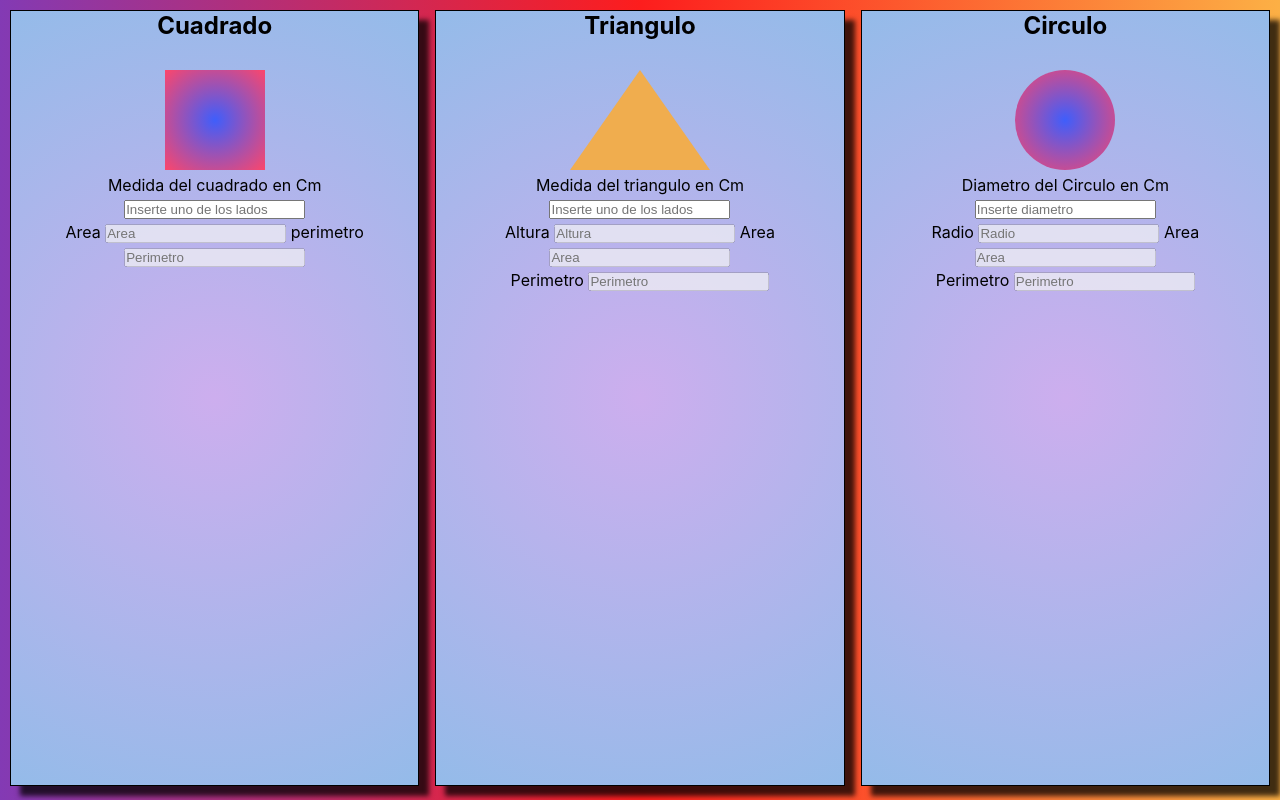
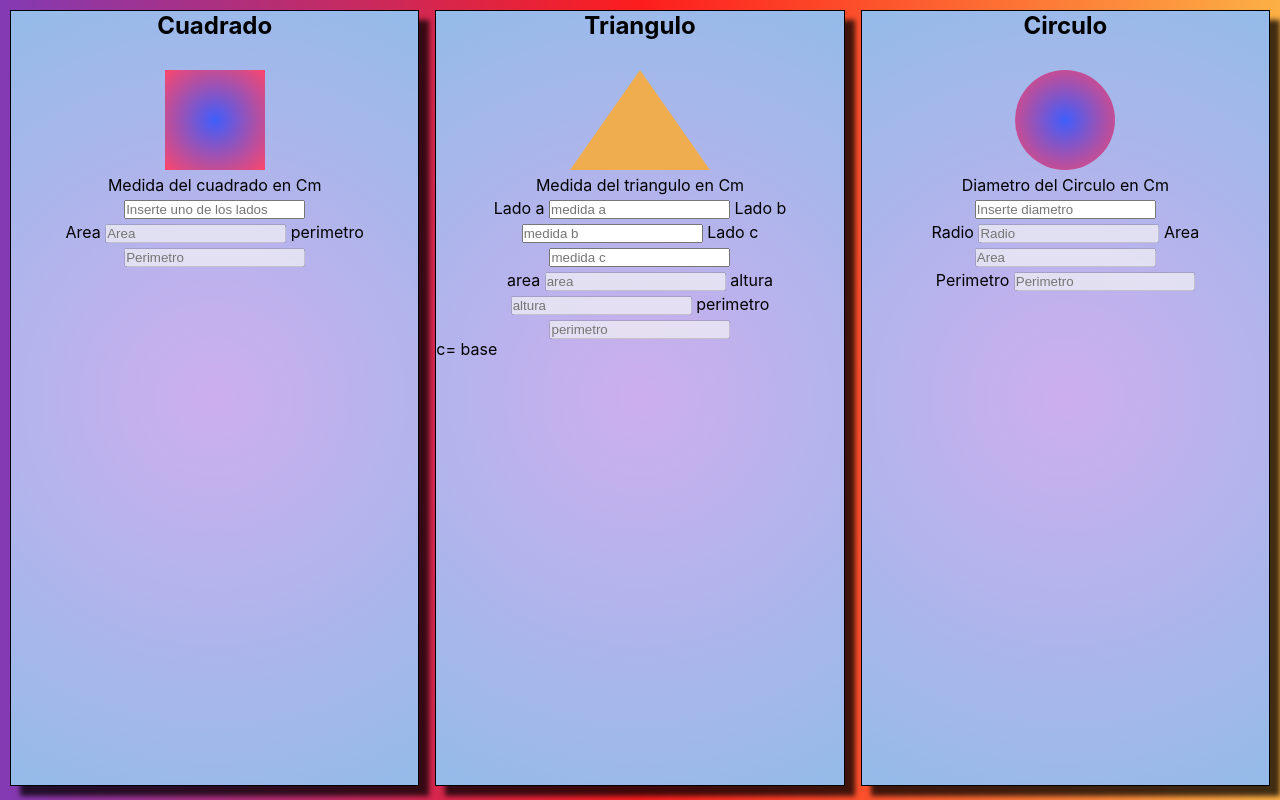
Before and after one commit to darko-132/figuras-geometricas, a plain HTML site: page index.html in a window 1280 px wide. Drawn offline with Linux system fonts and the light colour scheme.

Commit message:
se agrego deferentes triangulos

```diff
--- a/areas.js
+++ b/areas.js
@@ -14,7 +14,58 @@ function cuadrado(){
 }
 // calculo de medidas del triangulo
 function triangulo(){
-    let m= document.getElementById("mt").value;
+    const a =parseInt(document.getElementById("a").value);
+    const b =parseInt(document.getElementById("b").value);
+    const c =parseInt(document.getElementById("c").value);
+    var tT =document.getElementById("tTriangulo").innerHTML;
+     if(a===b && b===c && c===a){
+         let raiz= Math.sqrt(3)
+         let h= (a*raiz)/4
+         let ar= (h*a)/2
+         let p= a*3
+         document.getElementById("atr").value=ar.toFixed(2)+"Cm^2";
+         document.getElementById("at").value=h.toFixed(2)+"Cm";
+         document.getElementById("pt").value=p.toFixed(2)+"Cm";
+         console.log(h)
+
+        document.getElementById("tTriangulo").innerHTML="Es un triangulo equilatero"
+     }
+     else if(a===b && a!==c || b===c && b!==a || c===a && c!==b){
+        let p=a+b+c;
+
+        if(a===b && a!==c){
+            let ar=(c/4)*Math.sqrt(4*(a*a)-(c*c))
+            let h= 2*(ar/c)
+            document.getElementById("at").value=h.toFixed(2)+"Cm";
+            document.getElementById("atr").value=ar.toFixed(2)+"Cm^2";
+        }
+        else if(b===c && b!==a){
+            let ar=(a/4)*Math.sqrt(4*(b*b)-(a*a))
+            let h= 2*(ar/a)
+            document.getElementById("at").value=h.toFixed(2)+"Cm";
+            document.getElementById("atr").value=ar.toFixed(2)+"Cm^2";
+        }
+        else if(c===a && c!==b){
+            let ar=(b/4)*Math.sqrt(4*(a*a)-(b*b))
+            let h=2*(ar/b)
+            document.getElementById("at").value=h.toFixed(2)+"Cm";
+            document.getElementById("atr").value=ar.toFixed(2)+"Cm^2";
+        }
+        document.getElementById("pt").value=p.toFixed(2)+"Cm";
+        document.getElementById("tTriangulo").innerHTML="Es un triangulo isoceles"
+     }
+     else if(a!==b!==c){
+         let p=a+b+c;
+         let s= p/2
+         let ar= Math.sqrt(s*(s-a)*(s-b)*(s-c))
+         let h= (2/c)*ar
+         document.getElementById("at").value=h.toFixed(2)+"Cm";
+         document.getElementById("atr").value=ar.toFixed(2)+"Cm^2";
+         document.getElementById("pt").value=p.toFixed(2)+"Cm";
+         document.getElementById("tTriangulo").innerHTML="Es un triangulo escaleno"
+     }
+
+    /* let m= document.getElementById("mt").value;
     let raiz= Math.sqrt(3)
     let exp= Math.pow(m,2)
     let h= (m*raiz)/2
@@ -27,7 +78,7 @@ function triangulo(){
         document.getElementById("pt").value=p.toFixed(2)+"Cm"
     }else{
         alert("inserte un numero valido")
-    }
+    } */
 
 }
 // calculo de medidas del circulo
--- a/index.html
+++ b/index.html
@@ -30,15 +30,22 @@
             <h2>Triangulo</h2>
             <div class="figureTriangle"></div>
             <div class="inputFigures">
-                <label for="mt">Medida del triangulo en Cm</label><br>
-                <input type="text" class="medidaTriangulo" id="mt" placeholder="Inserte uno de los lados" onblur="triangulo()"><br>
-                <label for="at">Altura</label>
-                <input type="text" class="alturaTriangulo" id="at" placeholder="Altura" disabled>
-                <label for="atr">Area</label>
-                <input type="text" class="areaTriangulo" id="atr" placeholder="Area" disabled><br>
-                <label for="pt">Perimetro</label>
-                <input type="text" class="perimetroTriangulo" id="pt" placeholder="Perimetro" disabled>
+                <label for="">Medida del triangulo en Cm</label> <br>
+                <label for="">Lado a</label>
+                <input type="number"id="a" class="a" placeholder="medida a" onblur="triangulo()">
+                <label for="">Lado b</label>
+                <input type="number"id="b" class="b" placeholder="medida b" onblur="triangulo()">
+                <label for="">Lado c</label>
+                <input type="number"id="c" class="c" placeholder="medida c" onblur="triangulo()"><br>
+                <label for="">area</label>
+                <input type="text"id="atr" placeholder="area" disabled>
+                <label for="">altura</label>
+                <input type="text"id="at" placeholder="altura" disabled>
+                <label for="">perimetro</label>
+                <input type="text"id="pt" placeholder="perimetro" disabled>
             </div>
+            <span>c= base</span>
+            <h2 id="tTriangulo"></h2>
         </section>
 
         <section class="circulo" id=" circulo" >
```
